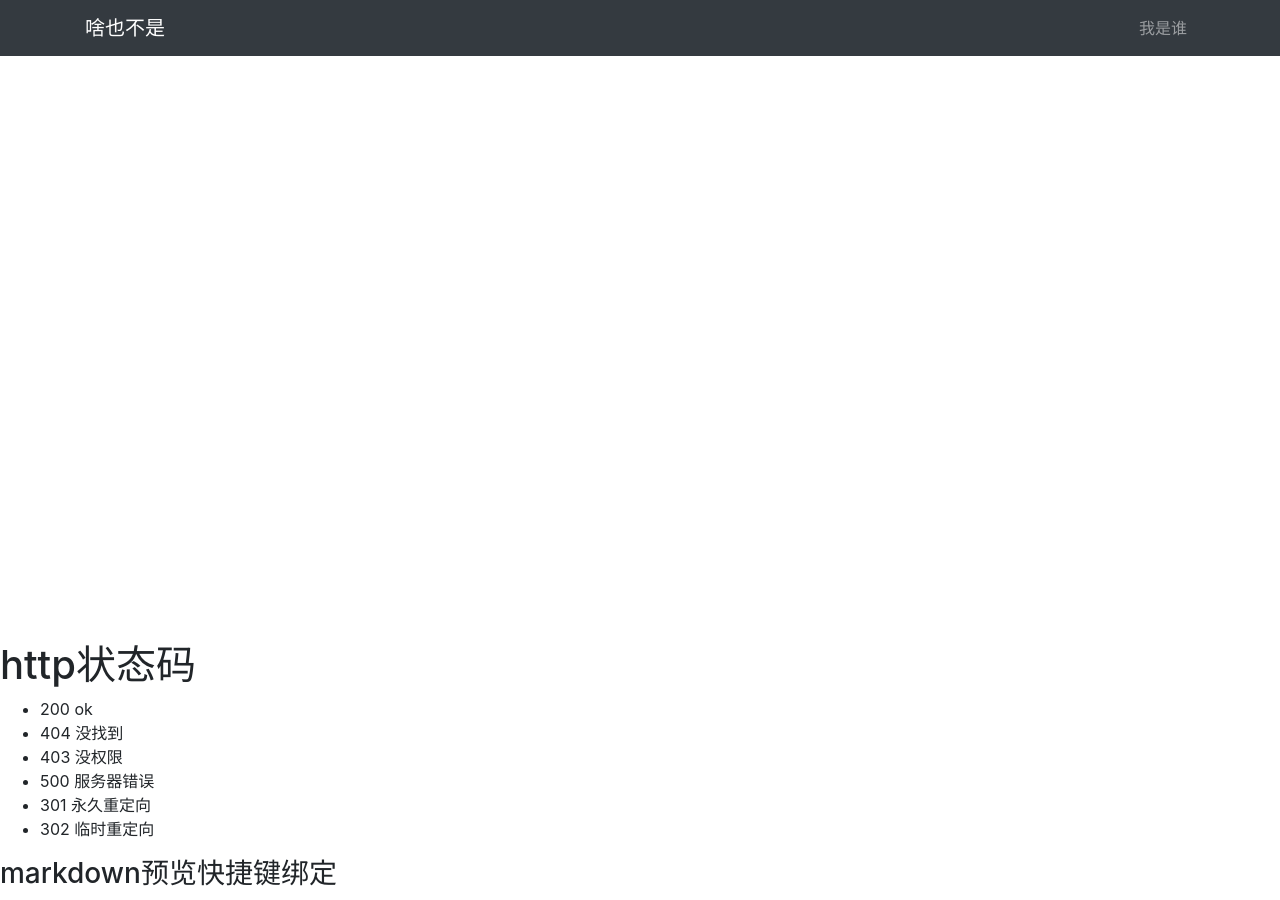
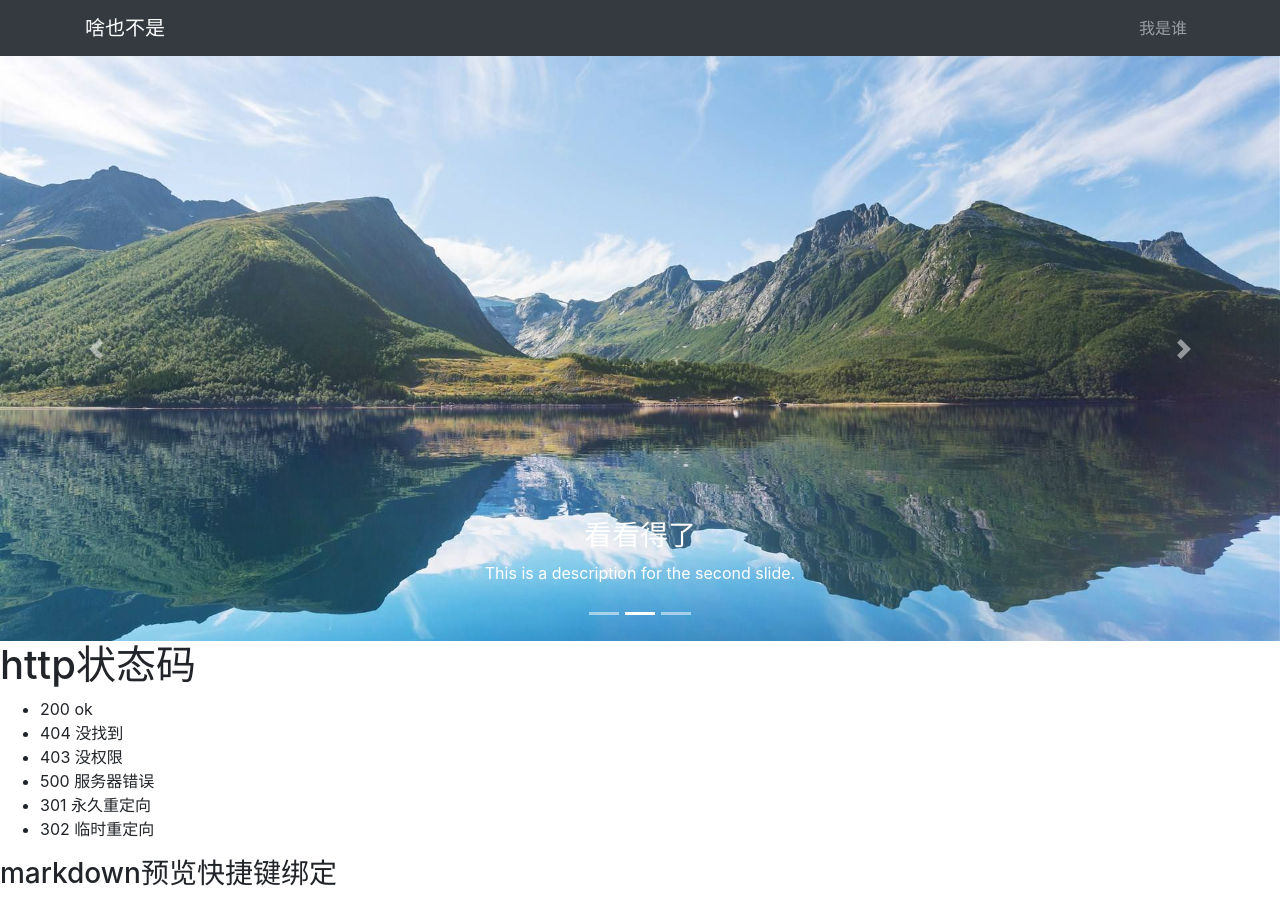
Before and after one commit to 1872387881/ceshi, a Jekyll site: the page built from _posts/2011-10-11-aaa.md, in a window 1280 px wide and 900 px high. Built offline with Jekyll 4.4.1, drawn with Linux system fonts in a browser that asks for light colours.

Commit message:
文章修改3

```diff
--- a/_layouts/aaa.html
+++ b/_layouts/aaa.html
@@ -49,21 +49,21 @@
       </ol>
       <div class="carousel-inner" role="listbox">
         <!-- Slide One - Set the background image for this slide in the line below -->
-        <div class="carousel-item active" style="background-image: url(./img/p3.jpg)">
+        <div class="carousel-item active" style="background-image: url({{site.baseurl}}/img/p3.jpg)">
           <div class="carousel-caption d-none d-md-block">
             <h3>看看得了</h3>
             <p>This is a description for the 看看得了.</p>
           </div>
         </div>
         <!-- Slide Two - Set the background image for this slide in the line below -->
-        <div class="carousel-item" style="background-image: url('./img/p2.jpg')">
+        <div class="carousel-item" style="background-image: url('{{site.baseurl}}/img/p2.jpg')">
           <div class="carousel-caption d-none d-md-block">
             <h3>看看得了</h3>
             <p>This is a description for the second slide.</p>
           </div>
         </div>
         <!-- 大屏幕 -->
-        <div class="carousel-item" style="background-image: url('./img/p1.jpg')">
+        <div class="carousel-item" style="background-image: url('{{site.baseurl}}/img/p1.jpg')">
           <div class="carousel-caption d-none d-md-block">
             <h3>这是标题</h3>
             <p>This is a description for the third slide.</p>
--- a/index.html
+++ b/index.html
@@ -35,7 +35,7 @@
        有一天绿豆自杀从5楼跳下来,流了很多血,变成了红豆;一直流脓,又变成了黄豆;伤口结了疤,最后成了黑豆
       </div>
       <div class="col-lg-6">
-        <img class="img-fluid rounded" src="./img/tx1.jpg" alt="">
+        <img class="img-fluid rounded" src="{{site.baseurl}}/img/tx1.jpg" alt="">
       </div>
     </div>
     <!-- /.row -->
```
